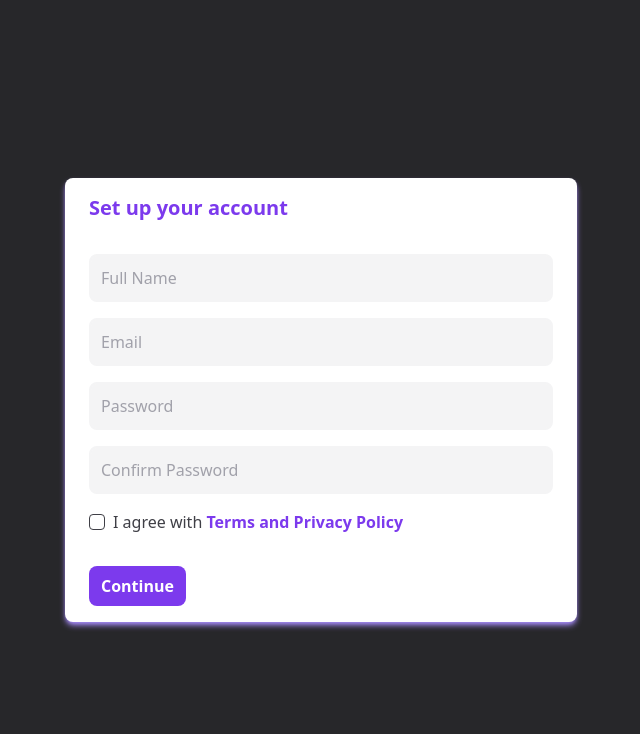
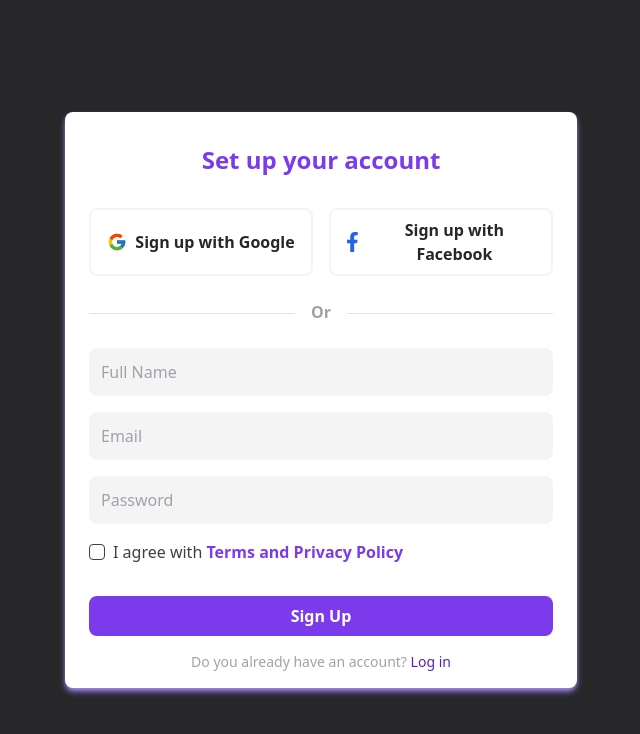
Before and after one commit to dantehduran/dashboard-next-tailwind, a Next.js app: page /pages/register in a window 1280 px wide. Shown: the top 734 px of the page, without its empty margins (319-959 px from the left). Built offline with nearby package versions, Linux system fonts and the light colour scheme.

Commit message:
register page other methods

```diff
--- a/pages/pages/register.tsx
+++ b/pages/pages/register.tsx
@@ -1,6 +1,8 @@
 import { Input } from '@/components/Input';
 import type { NextPage } from 'next';
 import { useRouter } from 'next/router';
+import { FcGoogle } from 'react-icons/fc';
+import { FaFacebookF } from 'react-icons/fa';
 
 const Register: NextPage = () => {
 	const router = useRouter();
@@ -8,13 +10,28 @@ const Register: NextPage = () => {
 		<div className='flex h-screen flex-col items-center justify-center bg-zinc-800'>
 			<div className='w-full rounded-lg bg-white py-4 px-6 shadow-md shadow-violet-400 md:w-2/5'>
 				<div className='flex flex-col gap-4'>
-					<h3 className='mb-4 text-xl font-bold text-violet-600'>
+					<h3 className='my-4 text-center text-2xl font-bold text-violet-600'>
 						Set up your account
 					</h3>
+					<div className='flex space-x-4'>
+						<button className='flex w-full items-center justify-center gap-2 rounded-lg border-2 border-zinc-100 py-2 px-3 font-semibold text-zinc-800 hover:bg-zinc-100'>
+							<FcGoogle className='h-5 w-5' />
+							Sign up with Google
+						</button>
+						<button className='flex w-full items-center justify-center gap-2 rounded-lg border-2 border-zinc-100 py-2 px-3 font-semibold text-zinc-800 hover:bg-zinc-100'>
+							<FaFacebookF className='h-5 w-5 text-blue-600' />
+							Sign up with Facebook
+						</button>
+					</div>
+					<div className='my-2 flex items-center before:mt-0.5 before:flex-1 before:border-t before:border-zinc-200 after:mt-0.5 after:flex-1 after:border-t after:border-zinc-200'>
+						<p className='mx-4 mb-0 text-center font-semibold text-zinc-400'>
+							Or
+						</p>
+					</div>
+
 					<Input label='full name' />
 					<Input label='email' type='email' />
 					<Input label='password' type='password' />
-					<Input label='confirm password' type='password' />
 					<div className='flex items-center'>
 						<input
 							type='checkbox'
@@ -29,12 +46,21 @@ const Register: NextPage = () => {
 					</div>
 					<div className='mt-4'>
 						<button
-							className='rounded-lg bg-violet-600 px-3 py-2 font-semibold text-white'
+							className='w-full rounded-lg bg-violet-600 px-3 py-2 font-semibold text-white hover:bg-violet-800'
 							onClick={() => router.push('/')}
 						>
-							Continue
+							Sign Up
 						</button>
 					</div>
+					<span className='text-center text-sm text-zinc-400'>
+						Do you already have an account?{' '}
+						<button
+							className=' text-violet-800'
+							onClick={() => router.push('/pages/login')}
+						>
+							Log in
+						</button>
+					</span>
 				</div>
 			</div>
 		</div>
```
